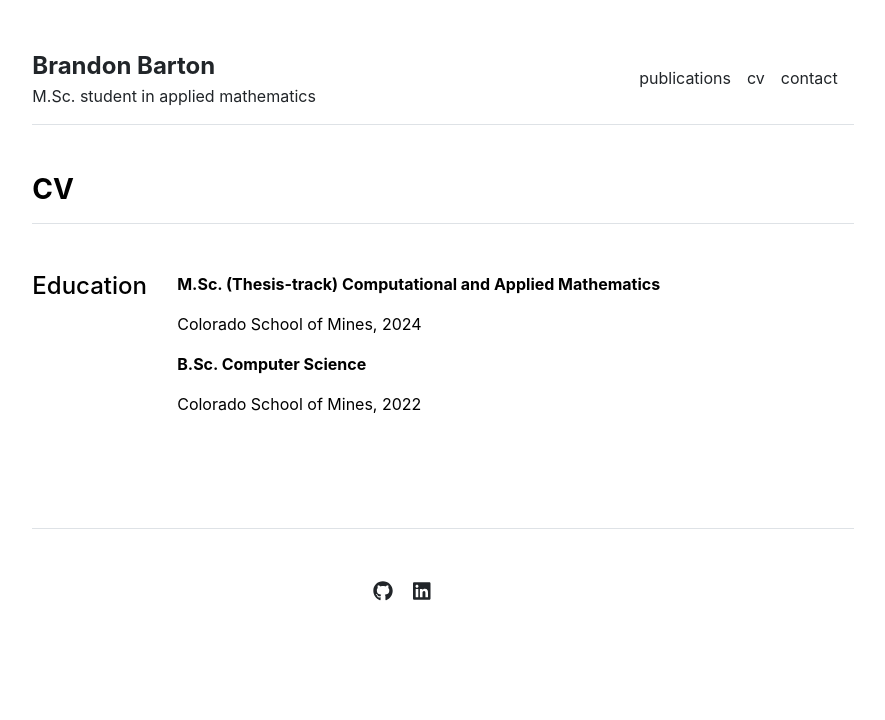
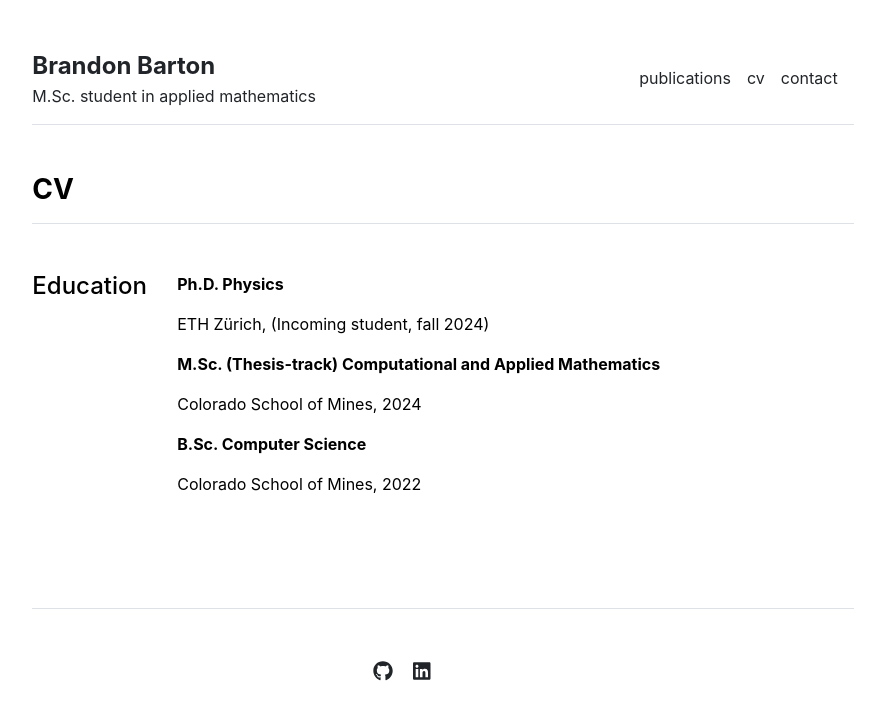
Before and after one commit to bartonbrandon/bartonbrandon.github.io, a Jekyll site: the page built from cv.md, in a window 1280 px wide. Shown: the top 720 px of the page, without its empty margins (197-1082 px from the left). Built offline with Jekyll 4.4.1, drawn with Linux system fonts in a browser that asks for light colours.

Commit message:
updated education

```diff
--- a/_data/cv/education.yml
+++ b/_data/cv/education.yml
@@ -1,3 +1,6 @@
+- title: 'Ph.D. Physics'
+  description: 'ETH Zürich, (Incoming student, fall 2024)'
+
 - title: 'M.Sc. (Thesis-track) Computational and Applied Mathematics'
   description: 'Colorado School of Mines, 2024'
 
```
